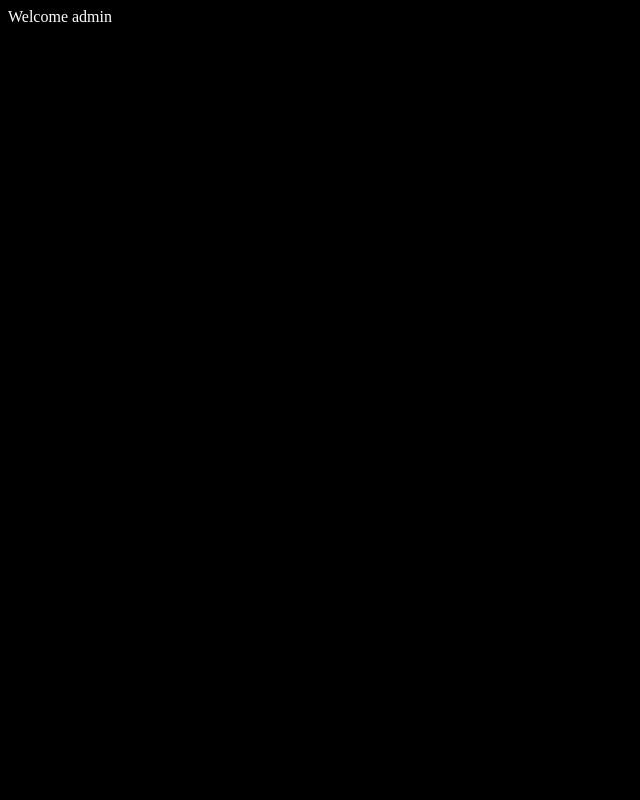
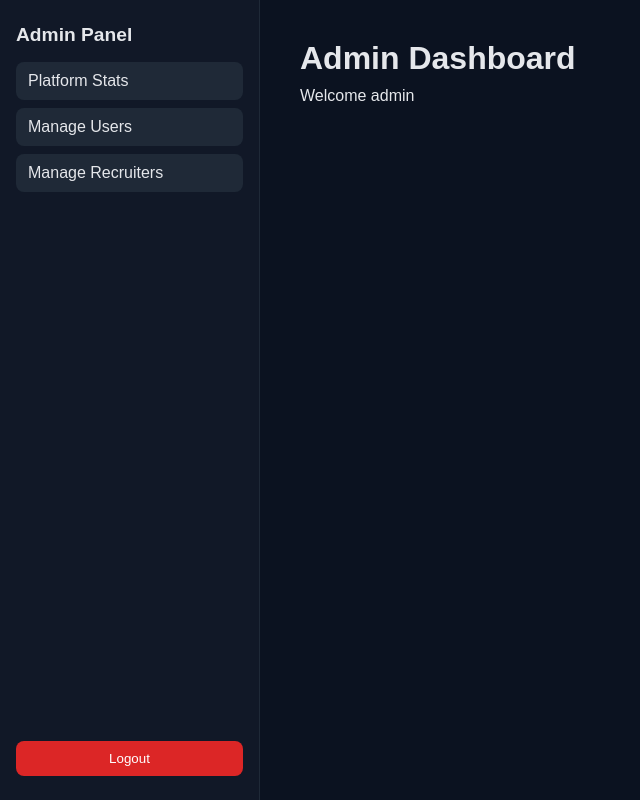
Before and after one commit to rahullm9/Job-portal-mern, a React app in the folder frontend/: page /admin in a window 1280 px wide. Shown: the whole page, without its empty margins (0-640 px from the left). Built offline with nearby package versions, Linux system fonts and the light colour scheme; the HTML template or start-up script is replaced by a standard one.

Commit message:
Add role-based dashboard sidebars

```diff
--- /dev/null
+++ b/frontend/src/components/DashboardSidebar.jsx
@@ -0,0 +1,48 @@
+import { Link, useNavigate } from "react-router-dom";
+
+const sidebarItems = {
+  user: [
+    { label: "My Profile", path: "/dashboard" },
+    { label: "Applied Jobs", path: "/dashboard" },
+    { label: "Saved Jobs", path: "/dashboard" },
+  ],
+  recruiter: [
+    { label: "Company Profile", path: "/recruiter-dashboard" },
+    { label: "Post a Job", path: "/recruiter-dashboard" },
+    { label: "Manage Applicants", path: "/recruiter-dashboard" },
+  ],
+  admin: [
+    { label: "Platform Stats", path: "/admin" },
+    { label: "Manage Users", path: "/admin" },
+    { label: "Manage Recruiters", path: "/admin" },
+  ],
+};
+
+function DashboardSidebar({ role = "user" }) {
+  const navigate = useNavigate();
+
+  const handleLogout = () => {
+    localStorage.removeItem("token");
+    navigate("/");
+  };
+
+  const items = sidebarItems[role] || [];
+
+  return (
+    <aside className="dashboard-sidebar">
+      <h2 className="sidebar-title">{role} panel</h2>
+      <nav className="sidebar-nav">
+        {items.map((item) => (
+          <Link key={item.label} to={item.path} className="sidebar-link">
+            {item.label}
+          </Link>
+        ))}
+      </nav>
+      <button className="logout-button" onClick={handleLogout}>
+        Logout
+      </button>
+    </aside>
+  );
+}
+
+export default DashboardSidebar;
--- a/frontend/src/index.css
+++ b/frontend/src/index.css
@@ -1,4 +1,72 @@
 * {
-  background-color: black;
-  color: white;
+  box-sizing: border-box;
+  margin: 0;
+  padding: 0;
+  font-family: Arial, sans-serif;
 }
+
+body {
+  background-color: #0b1220;
+  color: #e5e7eb;
+}
+
+a {
+  color: inherit;
+  text-decoration: none;
+}
+
+.dashboard-layout {
+  min-height: 100vh;
+  display: flex;
+}
+
+.dashboard-sidebar {
+  width: 260px;
+  background-color: #111827;
+  border-right: 1px solid #1f2937;
+  padding: 24px 16px;
+  display: flex;
+  flex-direction: column;
+  gap: 16px;
+}
+
+.sidebar-title {
+  text-transform: capitalize;
+  font-size: 1.2rem;
+}
+
+.sidebar-nav {
+  display: flex;
+  flex-direction: column;
+  gap: 8px;
+}
+
+.sidebar-link {
+  padding: 10px 12px;
+  border-radius: 8px;
+  background-color: #1f2937;
+  transition: 0.2s;
+}
+
+.sidebar-link:hover {
+  background-color: #374151;
+}
+
+.logout-button {
+  margin-top: auto;
+  border: none;
+  border-radius: 8px;
+  background-color: #dc2626;
+  color: #fff;
+  padding: 10px 12px;
+  cursor: pointer;
+}
+
+.dashboard-main {
+  flex: 1;
+  padding: 40px;
+}
+
+.dashboard-main h1 {
+  margin-bottom: 10px;
+}
--- a/frontend/src/pages/AdminDashboard.jsx
+++ b/frontend/src/pages/AdminDashboard.jsx
@@ -1,7 +1,15 @@
-import React from "react";
+import DashboardSidebar from "../components/DashboardSidebar";
 
 const AdminDashboard = () => {
-  return <div>Welcome admin</div>;
+  return (
+    <div className="dashboard-layout">
+      <DashboardSidebar role="admin" />
+      <main className="dashboard-main">
+        <h1>Admin Dashboard</h1>
+        <p>Welcome admin</p>
+      </main>
+    </div>
+  );
 };
 
 export default AdminDashboard;
--- a/frontend/src/pages/RecruiterDashboard.jsx
+++ b/frontend/src/pages/RecruiterDashboard.jsx
@@ -1,7 +1,15 @@
-import React from "react";
+import DashboardSidebar from "../components/DashboardSidebar";
 
 const RecruiterDashboard = () => {
-  return <div>welcome recruiter</div>;
+  return (
+    <div className="dashboard-layout">
+      <DashboardSidebar role="recruiter" />
+      <main className="dashboard-main">
+        <h1>Recruiter Dashboard</h1>
+        <p>Welcome recruiter</p>
+      </main>
+    </div>
+  );
 };
 
 export default RecruiterDashboard;
--- a/frontend/src/pages/UserDashboard.jsx
+++ b/frontend/src/pages/UserDashboard.jsx
@@ -1,5 +1,6 @@
 import { useEffect, useState } from "react";
 import API from "../services/api";
+import DashboardSidebar from "../components/DashboardSidebar";
 
 function Dashboard() {
   const [user, setUser] = useState(null);
@@ -21,8 +22,12 @@ function Dashboard() {
   }, []);
 
   return (
-    <div>
-      <h2>Welcome {user?.name}</h2>
+    <div className="dashboard-layout">
+      <DashboardSidebar role="user" />
+      <main className="dashboard-main">
+        <h1>User Dashboard</h1>
+        <p>Welcome {user?.name}</p>
+      </main>
     </div>
   );
 }
```
